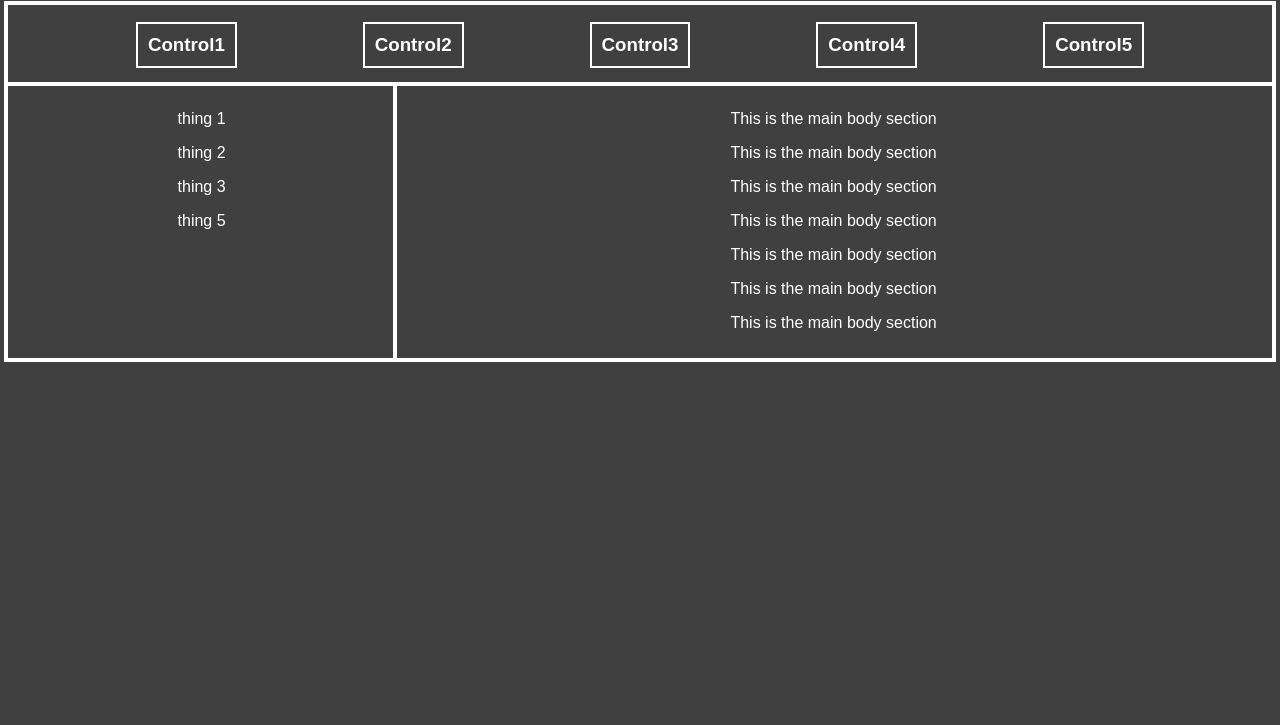
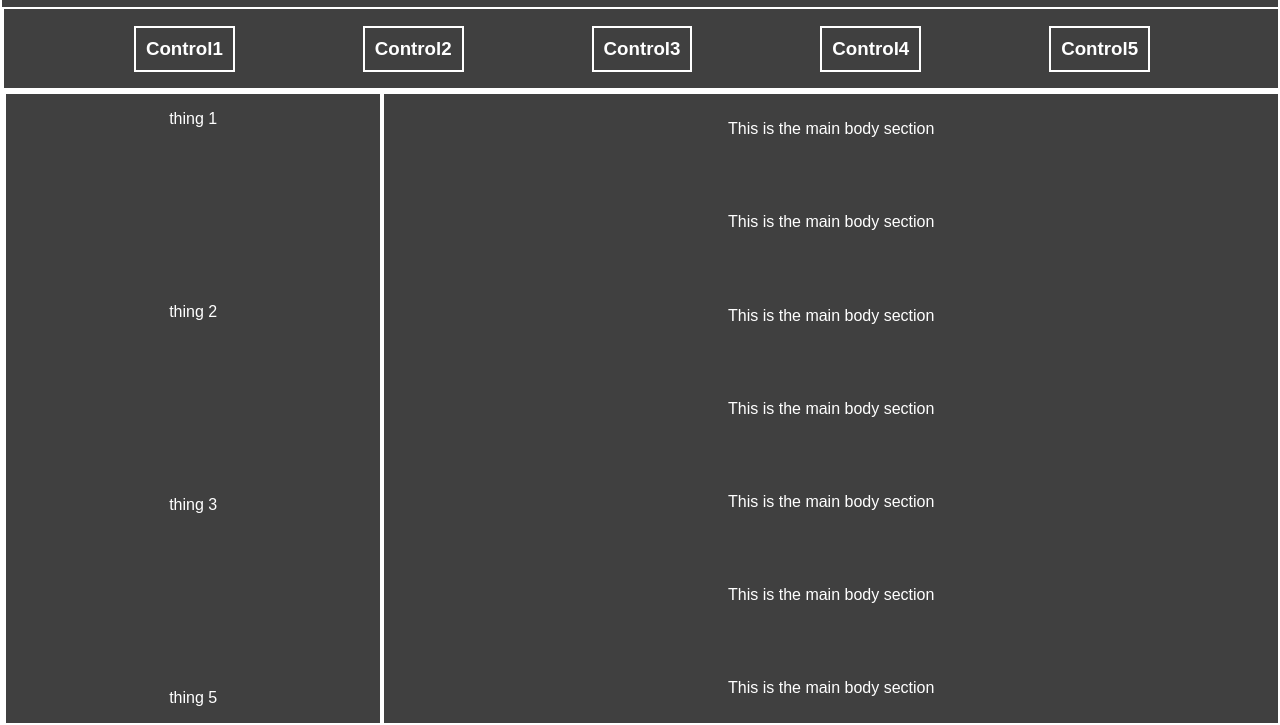
Before and after one commit to Toitle419/FakeTrader, a plain HTML site: page index.html in a window 1280 px wide. Shown: the part 75-800 px from the top of the page. Drawn offline with Linux system fonts and the light colour scheme.

Commit message:
Basic Shape Done

```diff
--- a/index.css
+++ b/index.css
@@ -1,39 +1,64 @@
-body {
+html, body {
     text-align: center;
     font-family: Arial, Helvetica, sans-serif;
     background-color: #404040;
     color: white;
+    height: 100%;
+    margin: 0;
+    overflow: hidden;
 }
+h1 {
+    margin: 0;
+    padding: 0.67em 0;
+}
+
+.flex-container {
+    display: flex;
+    justify-content:space-between;
+    margin: 2px;
+}
+
+.flex-container.fill-page {
+    height: 100%;
+    flex: 0 1 auto;
+}
+
+.outlined {
+    outline: 2px solid white;
+}
+
+.vertical {
+    flex-direction: column;
+}
+
+.horizontal {
+    flex-direction: row;
+    width: 100%;
+}
+
 .controls {
     display: flex;
+    width: 100%;
     justify-content: space-evenly;
-    outline: 2px solid white;
     padding: 0;
 }
+
 .controls h3 {
+    display: flex;
     outline: 2px solid white;
     padding: 10px;
     margin: 10;
 }
 
-.container {
-    display: flex;
-    flex-direction: row;
-}
-
 .tools {
     text-align: center;
-    display: block;
-    float: right;
     width: 30%;
     outline: 2px solid white;
-    padding: 10px;
+    padding: 0px;
 }
 
 .interface {
     text-align: center;
-    display: block;
-    float: right;
     width: 70%;
     outline: 2px solid white;
     padding: 10px;
--- a/index.html
+++ b/index.html
@@ -1,30 +1,32 @@
 <!DOCTYPE html>
 <html lang="en">
+
 <head>
     <title>Fake Trader</title>
     <link rel="stylesheet" href="index.css">
     <script src="index.js"></script>
 </head>
+
 <body id="main">
+    <div class="flex-container fill-page vertical outlined">
         <div class="title">
             <h1>Fake Trader</h1>
         </div>
-        <div style="outline: 4px solid white;">
-            <div class="controls">
+        <div class="controls flex-container horizontal outlined">
             <h3>Control1</h3>
             <h3>Control2</h3>
             <h3>Control3</h3>
             <h3>Control4</h3>
             <h3>Control5</h3>
         </div>
-            <div class="container">
-                <div class="tools">
+        <div class="flex-container fill-page horizontal outlined">
+            <div class="flex-container vertical tools">
                 <p>thing 1</p>
                 <p>thing 2</p>
                 <p>thing 3</p>
                 <p>thing 5</p>
             </div>
-                <div class="interface">
+            <div class="flex-container vertical interface">
                 <p>This is the main body section</p>
                 <p>This is the main body section</p>
                 <p>This is the main body section</p>
@@ -36,4 +38,5 @@
         </div>
     </div>
 </body>
+
 </html>
```
Lines whose indentation alone changed are shown as unchanged.
